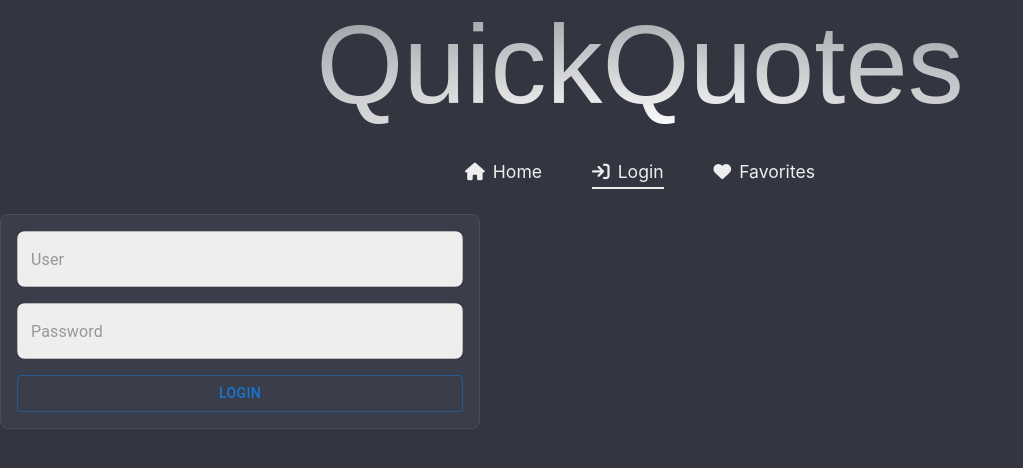
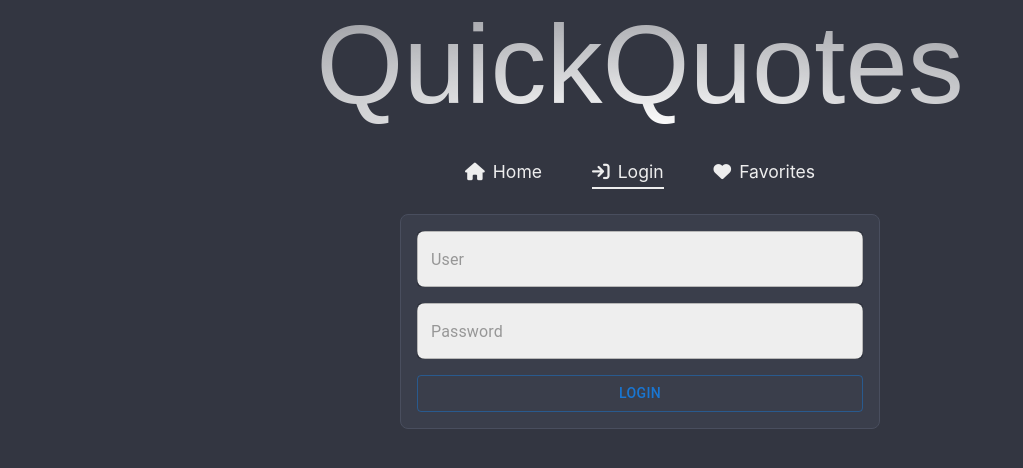
Before and after one commit to santiagorejas/quickquotes-front, a React (Create React App) app: page /login in a window 1280 px wide. Shown: the top 468 px of the page, without its empty margins (0-1023 px from the left). Built offline with nearby package versions, Linux system fonts and the light colour scheme.

Commit message:
loading spinner added in multiple requests

```diff
--- a/src/components/Quotes List/QuotesList.js
+++ b/src/components/Quotes List/QuotesList.js
@@ -8,7 +8,7 @@ import { useNavigate } from "react-router-dom";
 
 const QuotesList = (props) => {
   const { isLoading, error, clearError, sendRequest } = useHttp();
-  const [quotes, setQuotes] = useState([]);
+  const [quotes, setQuotes] = useState(null);
   const [currentPage, setCurrentPage] = useState(1);
   const [pageCount, setPageCount] = useState(null);
   const navigate = useNavigate();
@@ -27,7 +27,7 @@ const QuotesList = (props) => {
     fetchQuotes();
   }, [sendRequest, currentPage]);
 
-  if (isLoading) {
+  if (isLoading || !quotes) {
     return <LoadingSpinner />;
   }
 
--- a/src/pages/Login/LoginPage.js
+++ b/src/pages/Login/LoginPage.js
@@ -75,7 +75,7 @@ const LoginPage = () => {
             <p className={classes["error-text"]}>{formik.errors.password}</p>
           )}
         </div>
-        <Button variant="outlined" type="submit">
+        <Button variant="outlined" type="submit" disabled={isLoading}>
           Login
         </Button>
       </form>
--- a/src/styles/Forms.module.css
+++ b/src/styles/Forms.module.css
@@ -1,7 +1,7 @@
 .form__container {
   width: 100%;
   max-width: 30rem;
-  margin: inherit auto;
+  margin-inline: auto;
   background-color: #3a3e4b;
 }
 
```
